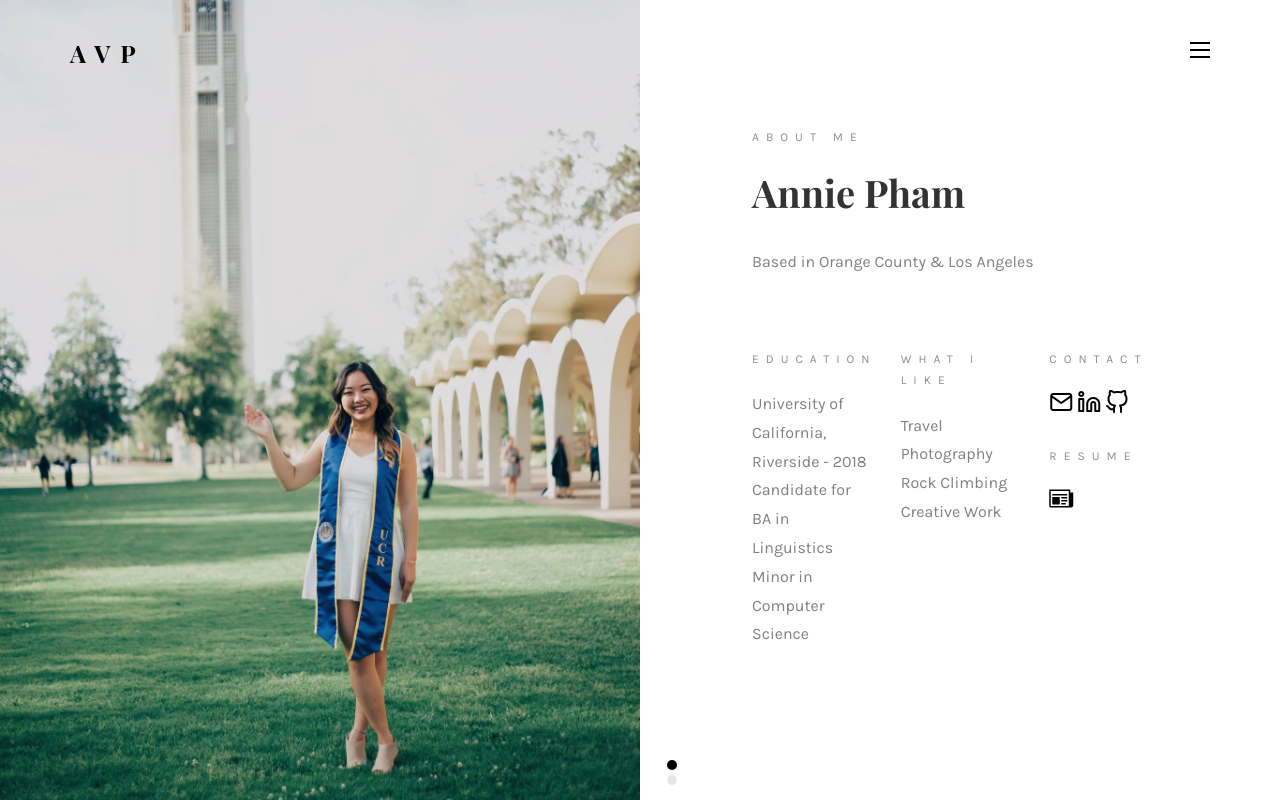
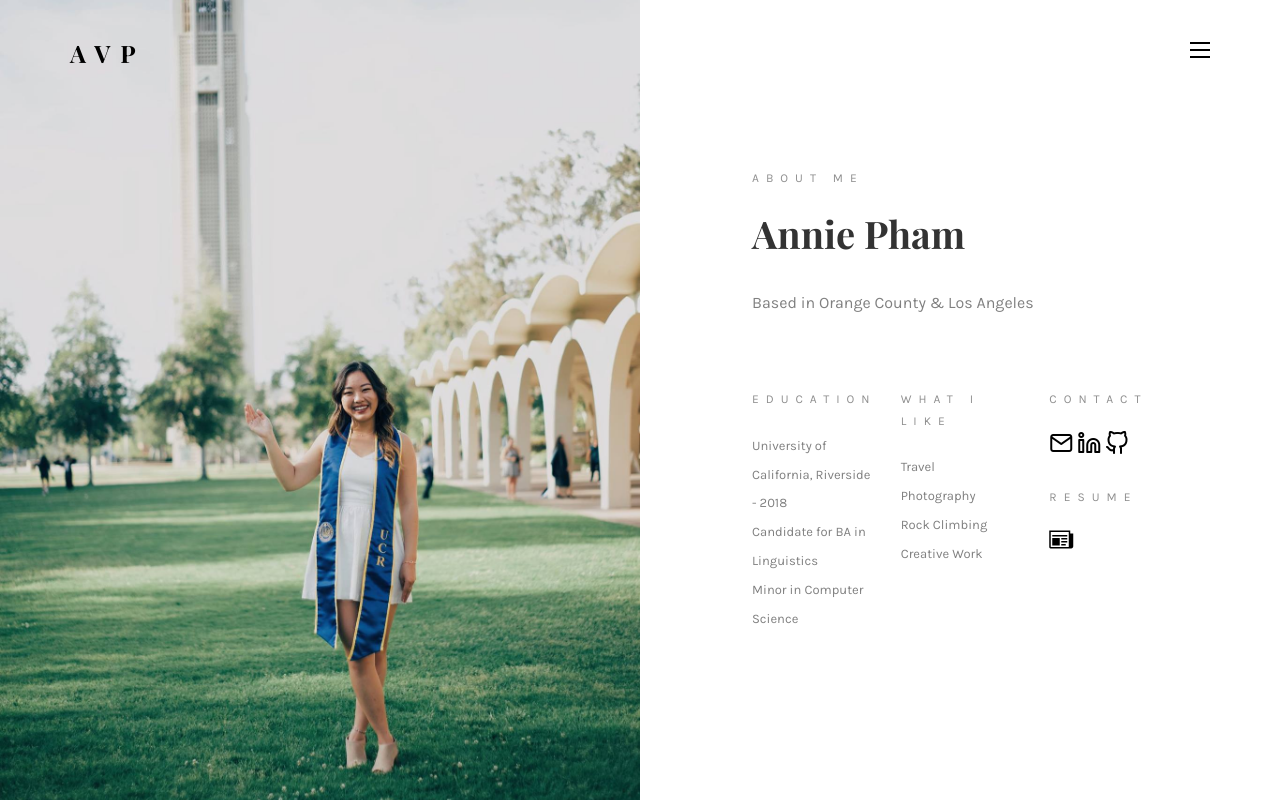
Before and after one commit to apham024/apham024.github.io, a plain HTML site: page about.html in a window 1280 px wide. Drawn offline with nearby package versions, Linux system fonts and the light colour scheme; files whose address does not match are found by name; a web font is replaced by a local one.

Commit message:
change font size

```diff
--- a/about.html
+++ b/about.html
@@ -85,7 +85,6 @@
 			<div class="about-flex js-fullheight">
 				<div class="col-half js-full-height about-img" style="background-image: url(images/about.jpg);"></div>
 				<div class="col-half">
-					<div class="owl-carousel3">
 					<div class="item">
 						<div class="display-t js-fullheight">
 							<div class="display-tc js-fullheight">
@@ -100,17 +99,20 @@
 									<div class="row">
 										<div class="col-md-4">
 											<span class="title">Education</span>
-												<p>University of California, Riverside - 2018
+											<font size="2">
+												University of California, Riverside - 2018
 												<br>Candidate for BA in Linguistics
 												<br>Minor in Computer Science
-												</p>
+											</font>
 										</div>
 										<div class="col-md-4">
 											<span class="title">What I Like</span>
-												<p>Travel
+											<font size="2">
+												Travel
 												<br>Photography
 												<br>Rock Climbing
-												<br>Creative Work</p>
+												<br>Creative Work
+											</font>
 										</div>
 										<div class="col-md-4">
 											<span class="title">Contact</span>
@@ -125,23 +127,6 @@
 											<p class="colorlib-social-icons">
 												<a href="Annie_Pham.pdf"><i class="icon-newspaper"></i></a>
 											</p>
-											</div>
-										</div>
-									</div>
-								</div>
-							</div>
-						</div>
-
-						<div class="item">
-							<div class="display-t js-fullheight">
-								<div class="display-tc js-fullheight">
-									<div class="about-desc">
-										<div class="row row-pb-md">
-											<div class="col-md-12">
-												<span class="title">Career</span>
-												<h2 class="about-head">I used to think I was the father of structural linguistics, but now I'm not Saussure...</h2>
-												<p>It may seem like a bad joke, but this is actually my portfolio. My name is Annie Pham and I am an Orange County based aspiring Computational Linguist with a background in data analytics, phonetics, phonology, morphology, and natural languages. I am particularly excited by the idea of being able to build a bridge between language and technology because technology is shaping the future of language. Specifically, I want to harness the technology and lexical data we have today to identify new and emerging patterns using our online databases that exist in the technological world. I am your one-stop shop for natural language processing, transcription and translation, text mining, and design. As an aspiring Computational Linguist, I want to focus on computer-assisted language learning and document and data processing. I want to work to effect change.</p>
-											</div>
 										</div>
 									</div>
 								</div>
```
Lines whose indentation alone changed are shown as unchanged.
